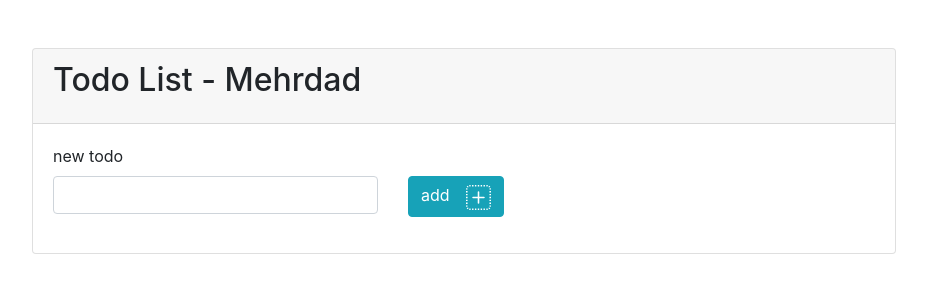
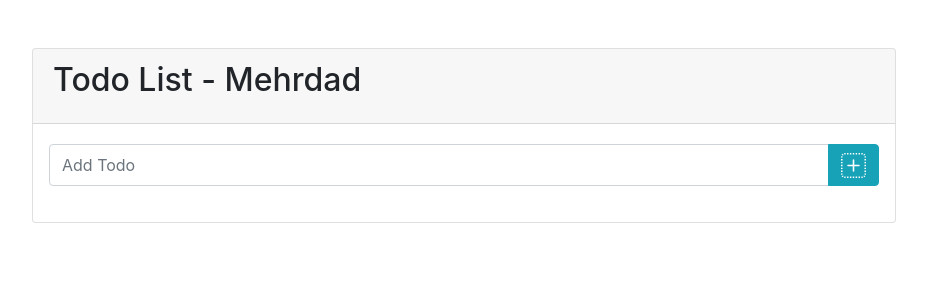
Before and after one commit to mehrdadmonavari/Todo_List, a React (Create React App) app: page / in a window 1280 px wide. Shown: the top 300 px of the page, without its empty margins (176-1103 px from the left). Built offline with nearby package versions, Linux system fonts and the light colour scheme.

Commit message:
update add todo

```diff
--- a/src/components/TodApp.js
+++ b/src/components/TodApp.js
@@ -1,4 +1,4 @@
-import TodoForm from "./TodoForam";
+import TodoForm from "./TodoForm";
 import TodoHeader from "./TodoHeader";
 import TodoProvider from "./TodoProvider";
 
@@ -8,8 +8,8 @@ const TodoApp = () => {
       <TodoProvider>
         <div className="card w-100">
           <TodoHeader />
-          <div className="card-body">
-          <TodoForm />
+          <div className="card-body px-3">
+            <TodoForm />
           </div>
         </div>
       </TodoProvider>
--- a/src/components/TodoForam.js
+++ /dev/null
@@ -1,22 +0,0 @@
-import { BsPlusSquareDotted } from "react-icons/bs";
-
-const TodoForm = (props) => {
-  /** Return Component */
-
-  return (
-    <div className="form-group row">
-      <div className="col-md-5">
-        <label className="">new todo</label>
-        <input className="form-control" />
-      </div>
-      <div className="col-md-3 mt-3">
-        <button type="submit" className="btn btn-info mt-3">
-          <span className="mr-3">add</span>
-          <BsPlusSquareDotted size={25} />
-        </button>
-      </div>
-    </div>
-  );
-};
-
-export default TodoForm;
--- /dev/null
+++ b/src/components/TodoForm.js
@@ -0,0 +1,68 @@
+import { useState } from "react";
+import { BsPlusSquareDotted } from "react-icons/bs";
+import styles from "./TodoForm.module.css";
+import { useTodosActions } from "./TodoProvider";
+
+const TodoForm = (props) => {
+  //
+  /** Get Contaxts */
+
+  const todoDispatch = useTodosActions();
+
+  /** Initial Parameters */
+
+  const [todo, setTodo] = useState("");
+
+  /** Initial Methods */
+
+  const changeHandler = (e) => {
+    setTodo(e.target.value);
+  };
+
+  const submitHandler = (e) => {
+    e.preventDefault();
+    if (!todo) {
+      alert("please enter a todo");
+      document.getElementById("todo_input").focus();
+    } else {
+      todoDispatch({ type: "add", todo: todo });
+      resetHandler();
+    }
+  };
+
+  const resetHandler = () => {
+    setTodo("");
+  };
+
+  /** Return Component */
+
+  return (
+    <form
+      onSubmit={(e) => {
+        submitHandler(e);
+      }}
+    >
+      <div className="input-group mb-3">
+        <input
+          type="text"
+          className={styles.add_todo + " form-control py-3"}
+          id="todo_input"
+          placeholder="Add Todo"
+          value={todo}
+          onChange={(e) => {
+            changeHandler(e);
+          }}
+        />
+        <div className="input-group-append">
+          <button type="submit" className="btn btn-info">
+            <span className="d-flex align-items-center">
+              <BsPlusSquareDotted size={25} />
+            </span>
+          </button>
+        </div>
+      </div>
+    </form>
+  );
+};
+
+export default TodoForm;
--- /dev/null
+++ b/src/components/TodoForm.module.css
@@ -0,0 +1,4 @@
+.add_todo{
+    height: 2.6rem !important;
+    vertical-align: middle !important;
+}
--- a/src/components/TodoProvider.js
+++ b/src/components/TodoProvider.js
@@ -3,7 +3,15 @@ import { createContext, useContext, useReducer } from "react";
 const initialTodos = [];
 
 const reducer = (state, action) => {
-  switch (action) {
+  switch (action.type) {
+    case "add": {
+      const newTodo = {
+        id: Math.ceil(Math.random() * 1000),
+        todo: action.todo,
+        isCompleted: false,
+      }
+      return [...state, newTodo];
+    }
     default:
       return state;
   }
@@ -22,7 +30,7 @@ const TodoProvider = ({ children }) => {
   const [todos, todoDispatch] = useReducer(reducer, initialTodos);
 
   /** Return Component */
-
+  console.log(todos);
   return (
     <TodoContext.Provider value={todos}>
       <TodoContextDispatcher.Provider value={todoDispatch}>
@@ -38,8 +46,8 @@ export default TodoProvider;
 
 export const useTodos = () => {
   return useContext(TodoContext);
-}
+};
 
 export const useTodosActions = () => {
   return useContext(TodoContextDispatcher);
-}
+};
```
